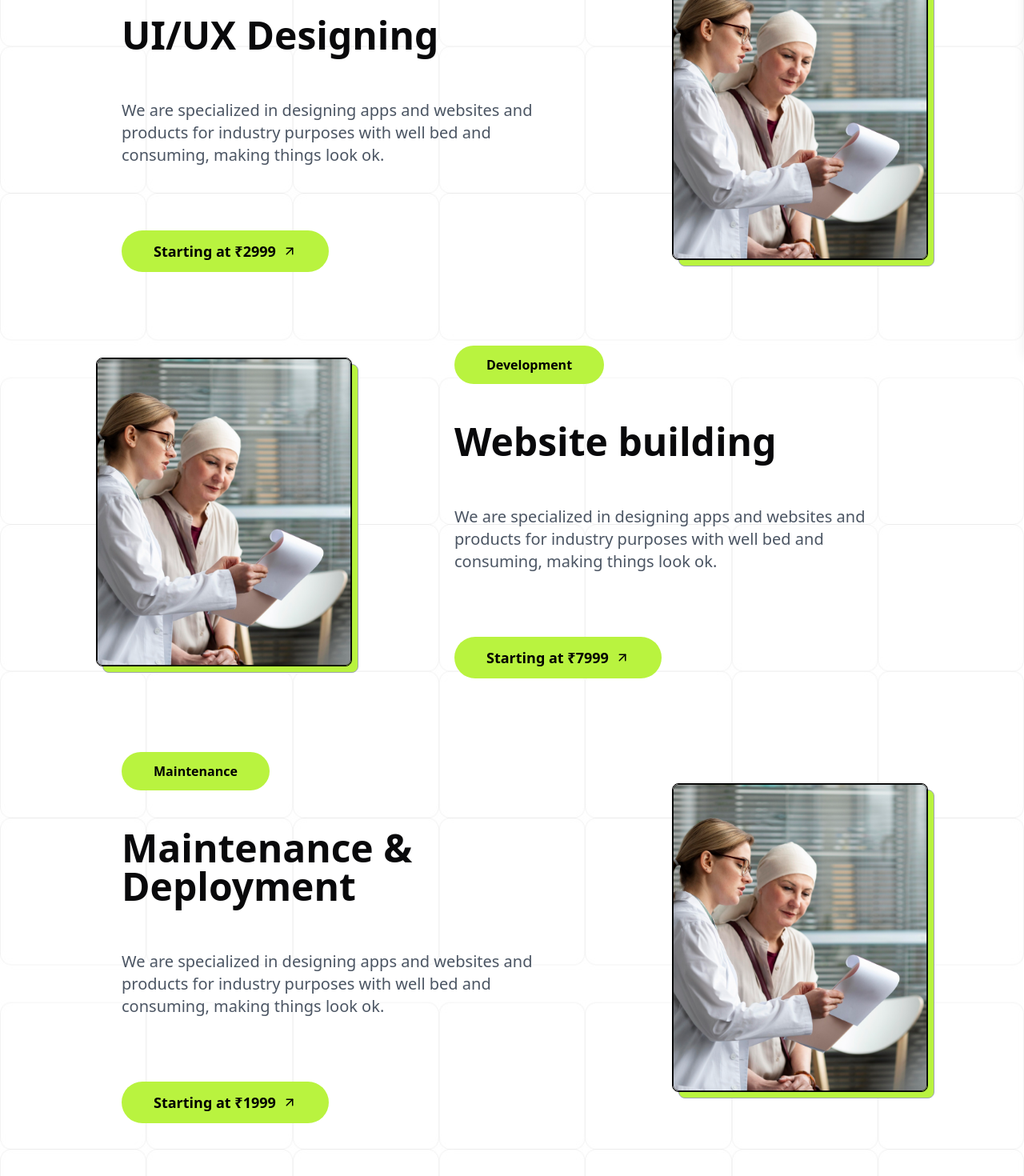
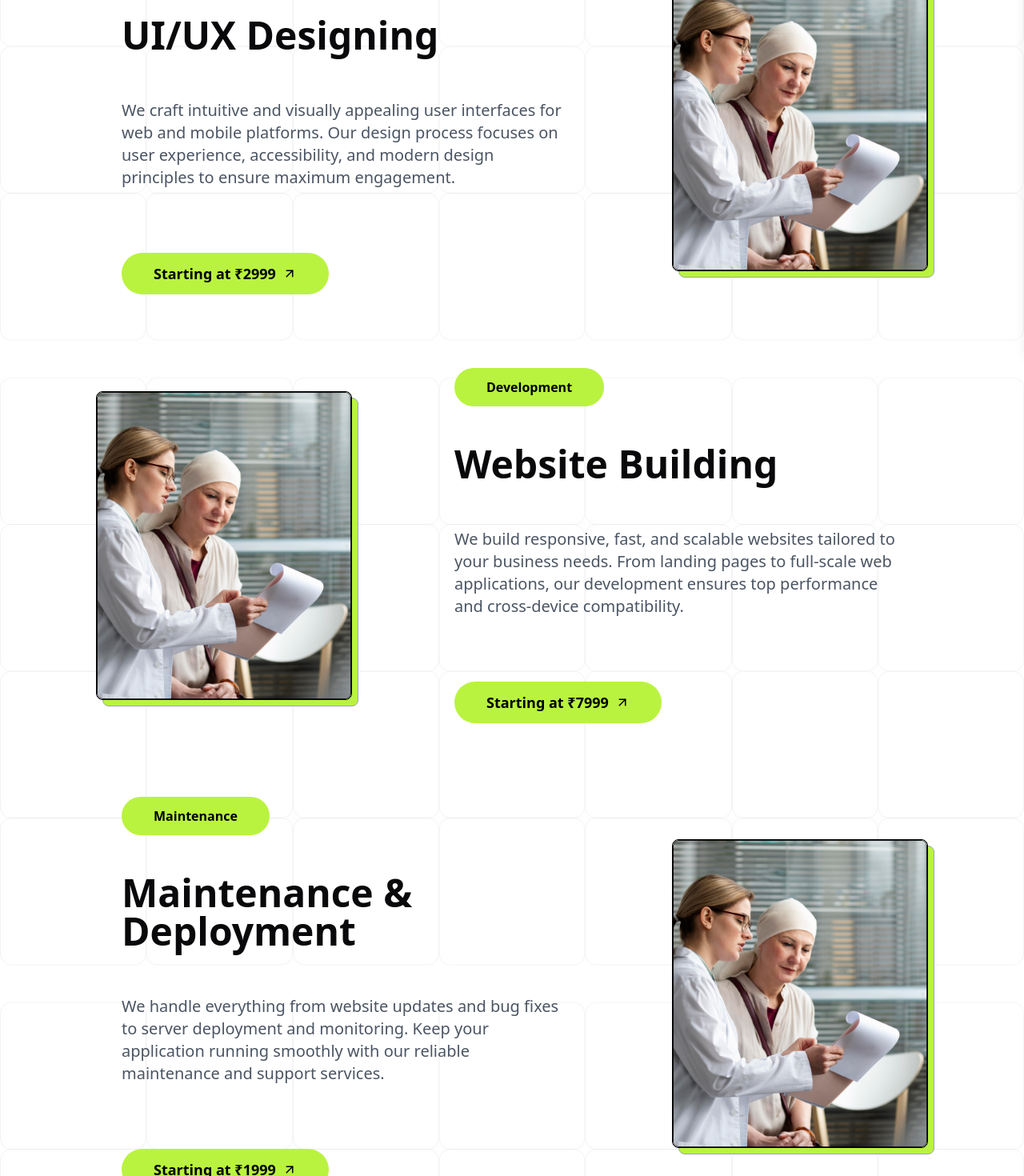
Before and after one commit to Sandipan-seth/WebWorkStudioPage, a React (Vite) app: page /services in a window 1280 px wide. Shown: the part 360-1830 px from the top of the page at 80% size. Built offline with nearby package versions, Linux system fonts and the light colour scheme.

Commit message:
Dummy text removed

```diff
--- a/src/components/ServicesComponents/ServiceBody.jsx
+++ b/src/components/ServicesComponents/ServiceBody.jsx
@@ -1,47 +1,47 @@
-import React from 'react'
+import React from "react";
 import Step1 from "../../assets/ServiceAssets/Step1.png";
-import { ArrowUpRight } from 'lucide-react';
+import { ArrowUpRight } from "lucide-react";
 
 const ServiceBody = () => {
-
   const steps = [
     {
       id: 1,
       title: "UI/UX Designing",
       description:
-          "We are specialized in designing apps and websites and products for industry purposes with well bed and consuming, making things look ok.",
+        "We craft intuitive and visually appealing user interfaces for web and mobile platforms. Our design process focuses on user experience, accessibility, and modern design principles to ensure maximum engagement.",
       label: "Designing",
       image: Step1,
-        price: "Starting at ₹2999"
+      price: "Starting at ₹2999",
     },
     {
       id: 2,
-        title: "Website building",
+      title: "Website Building",
       description:
-          "We are specialized in designing apps and websites and products for industry purposes with well bed and consuming, making things look ok.",
+        "We build responsive, fast, and scalable websites tailored to your business needs. From landing pages to full-scale web applications, our development ensures top performance and cross-device compatibility.",
       label: "Development",
       image: Step1,
-        price: "Starting at ₹7999"
+      price: "Starting at ₹7999",
     },
     {
       id: 3,
       title: "Maintenance & Deployment",
       description:
-          "We are specialized in designing apps and websites and products for industry purposes with well bed and consuming, making things look ok.",
+        "We handle everything from website updates and bug fixes to server deployment and monitoring. Keep your application running smoothly with our reliable maintenance and support services.",
       label: "Maintenance",
       image: Step1,
-        price: "Starting at ₹1999"
+      price: "Starting at ₹1999",
     },
     {
       id: 4,
       title: "Search Engine Optimization",
       description:
-          "We are specialized in designing apps and websites and products for industry purposes with well bed and consuming, making things look ok.",
+        "We optimize your website to improve visibility on search engines. Our SEO services include keyword research, on-page optimization, and performance tuning to help drive organic traffic.",
       label: "SEO",
       image: Step1,
-        price: "Starting at ₹7999"
-      }
+      price: "Starting at ₹7999",
+    },
   ];
+
   return (
     <div className="min-h-screen flex items-center justify-center bg-white/50 py-16 max-w-7xl mx-auto px-4 mt-5 md:mt-10">
       <div className="w-full">
@@ -92,6 +92,6 @@ const ServiceBody = () => {
       </div>
     </div>
   );
-}
+};
 
-export default ServiceBody
+export default ServiceBody;
```
Lines whose indentation alone changed are shown as unchanged.
